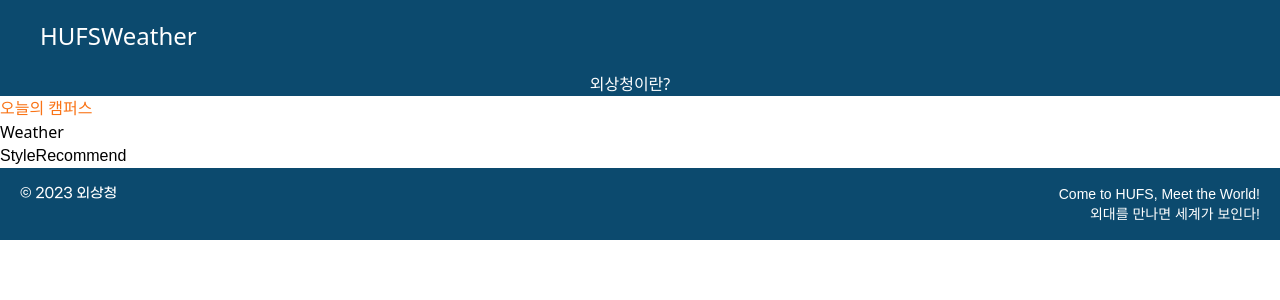
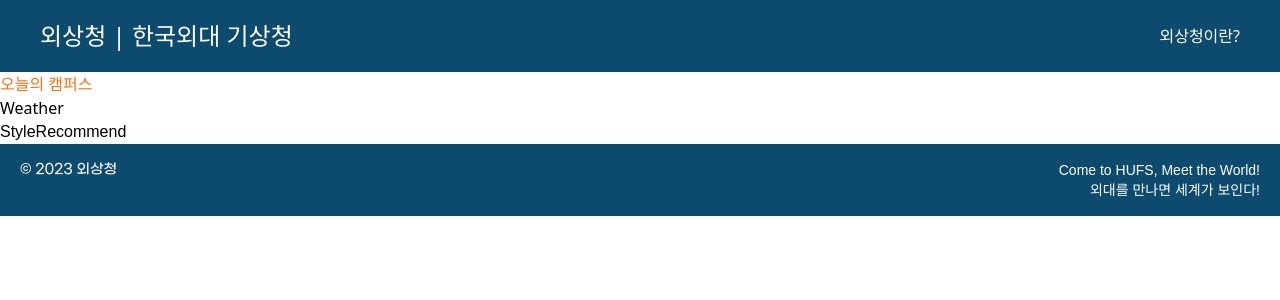
Before and after one commit to hufstory/HUFSWeather_front, a React (Create React App) app: page / in a window 1280 px wide. Shown: the top 300 px of the page. Built offline with nearby package versions, Linux system fonts and the light colour scheme; a web font is replaced by a local one.

Commit message:
Style: header

```diff
--- a/src/components/Header.tsx
+++ b/src/components/Header.tsx
@@ -5,15 +5,15 @@
   return (
     <header className="sticky inset-x-0 top-0 z-50 left-0 bg-sky-900 text-White">
       <div className="container mx-auto flex flex-wrap p-5 flex-col md:flex-row items-center">
-        <span className="md:ml-5 text-2xl text-white">HUFSWeather</span>
+        <span className="md:ml-5 text-2xl text-white ">외상청 | 한국외대 기상청</span>
+        <nav className="md:ml-auto flex flex-wrap items-center text-base justify-center">
+          <Link to="/aboutpage" className="mr-5 text-white hover:text-red-400">
+            외상청이란?
+          </Link>
+        </nav>
       </div>
-      <nav className="md:ml-auto flex flex-wrap items-center text-base justify-center">
-        <Link to="/aboutpage" className="mr-5 text-white hover:text-red-400">
-          외상청이란?
-        </Link>
-      </nav>
     </header>
-  );
+  )
 };
 
 export default Header;
```
